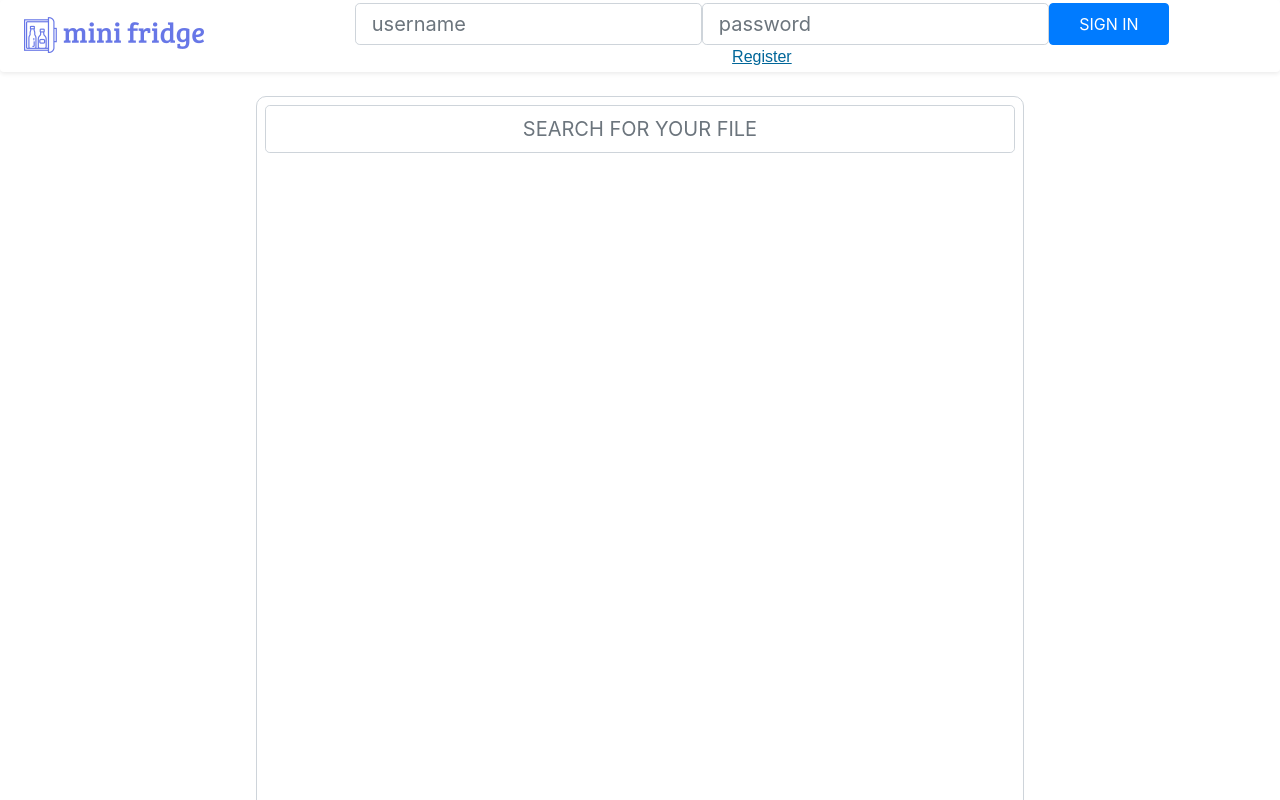
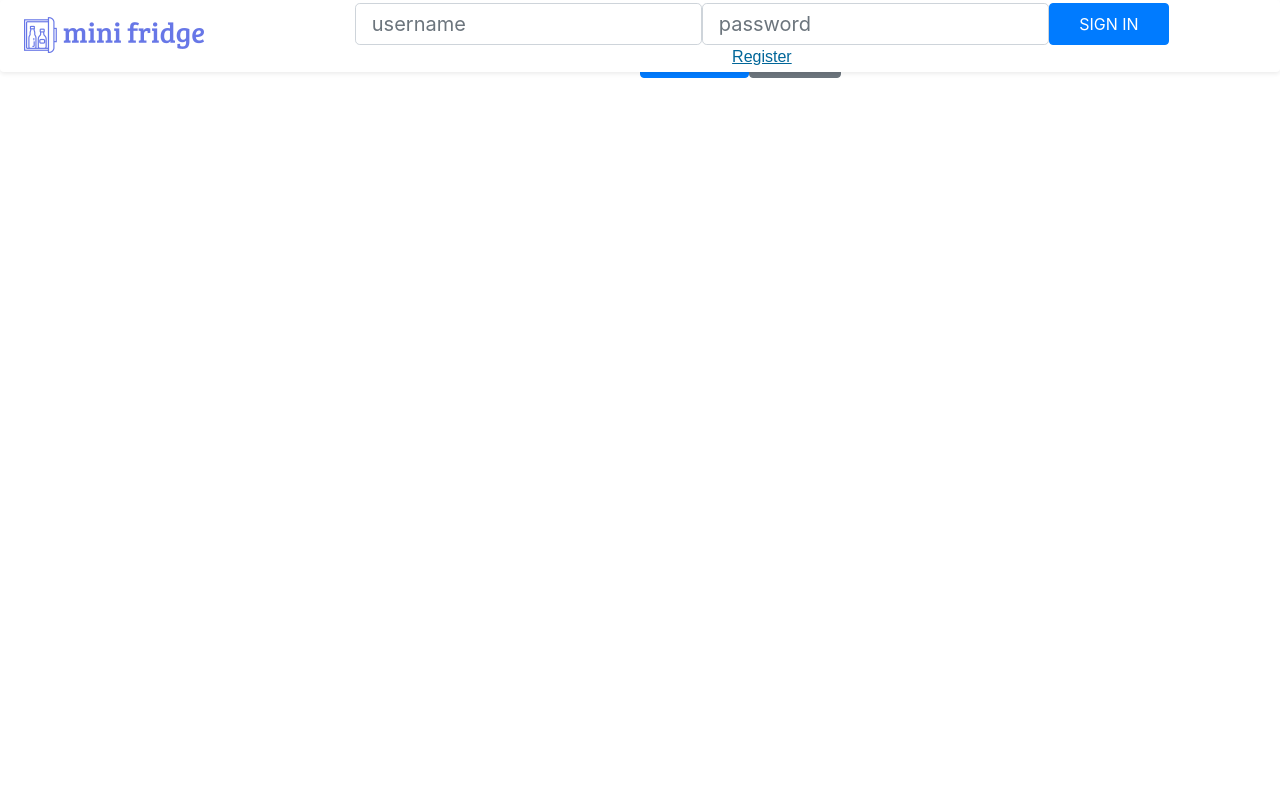
Before and after one commit to hnryzhng/mini-fridge, a React (Create React App) app in the folder client/: page / in a window 1280 px wide. Shown: the top 800 px of the page. Built offline with nearby package versions, Linux system fonts and the light colour scheme.

Commit message:
added landing sectionand control

```diff
--- a/client/src/App.js
+++ b/client/src/App.js
@@ -80,21 +80,82 @@ class App extends Component {
 
   render() {
 
+    let showComponent;
+
+    if (this.state.loggedIn) {
+      showComponent = <UserModule { ... this.state } handleFileUploadComponent={ this.handleFileUploadComponent } handleFileRecordsUpdate={ this.handleFileRecordsUpdate } />;
+    } else {
+      showComponent = <Landing />;
+    }
+
 
     return (
       <div>
 
         <NaviBar user={this.state.user} loggedIn={this.state.loggedIn} handleLoginModule={this.handleLoginModule} handleRegisterModule={this.handleRegisterModule} handleSignOut={this.handleSignOut} />
 
-        <UploadFileControl {...this.state} handleFileUploadComponent={this.handleFileUploadComponent} />
-
-        <ListContainer { ...this.state } handleFileRecordsUpdate={ this.handleFileRecordsUpdate } />
-
-
+        { showComponent }
 
       </div>
     );
   }
+}
+
+
+class UserModule extends Component {
+  render() {
+    return(
+      <>
+
+        <UploadFileControl {...this.props} handleFileUploadComponent={this.props.handleFileUploadComponent} />
+
+        <ListContainer { ...this.props } handleFileRecordsUpdate={ this.props.handleFileRecordsUpdate } />
+
+      </>
+    )
+  }
+}
+
+
+class Landing extends Component {
+  render() {
+    return(
+
+      <div className="section-container parallax" id="landing-section">
+
+        <div className="container-fluid">
+
+            <div className="row">
+
+              <div className="col-md" id="landing-section-left">
+                <img src="" alt="" />LANDING IMAGE
+              </div>
+
+              <div className="col-md" id="landing-section-right">
+
+                <div className="row">
+                  <p id="landing-text">
+                  LANDING TEXT
+                  </p>
+                </div>
+
+                <button href="#" className="btn btn-primary"> TRY DEMO </button>
+
+                <button href="#" className="btn btn-secondary"> SIGN UP </button>
+
+                <a href="#" alt=""> Sign In </a>
+
+              </div>
+
+            </div>
+        </div>
+
+      </div>
+
+
+    )
+  }
+
 }
 
 class ListContainer extends Component {
```
